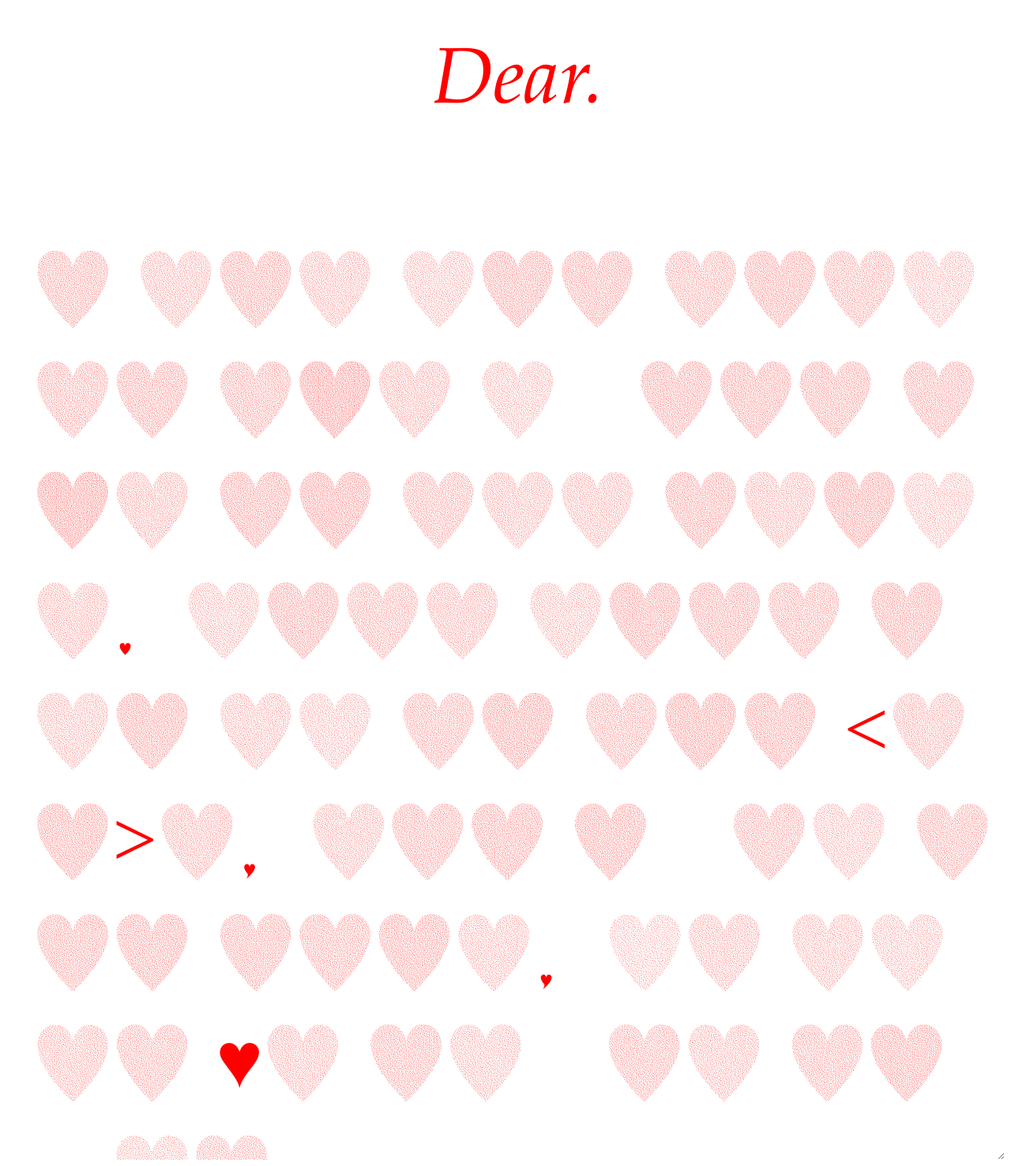
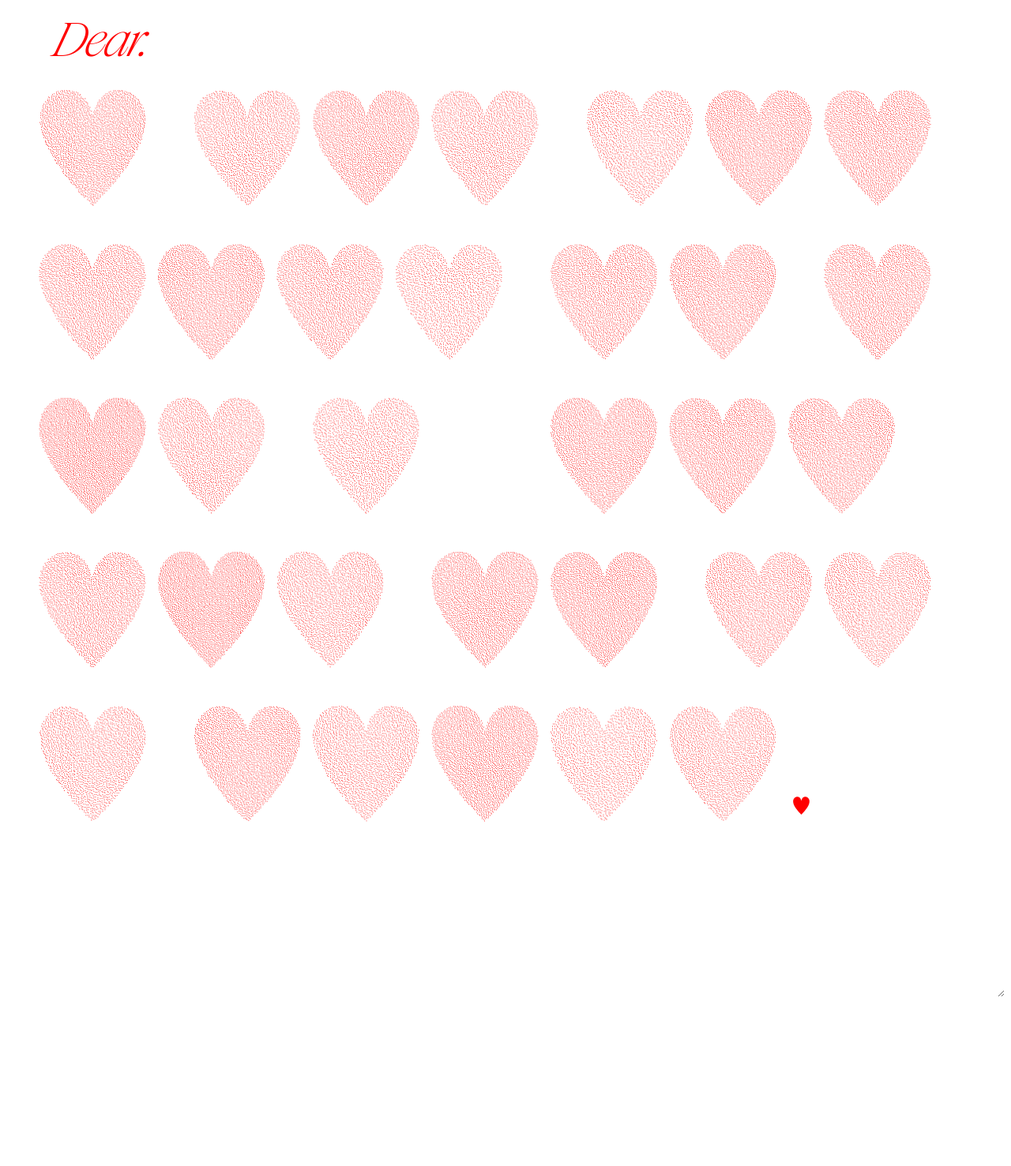
Before and after one commit to boththumbsdown/boththumbsdown, a PHP site: page /nong.html in a window 1280 px wide. Shown: the whole page at 79% size. After the commit the page ends 1262 px from the top, so only its background shows below. Run offline with PHP 8.4, Linux system fonts and the light colour scheme.

Commit message:
nong complete v1

```diff
--- a/nong.css
+++ b/nong.css
@@ -5,17 +5,26 @@ font-family:'nong';
 src: url("nong-Regular.woff2") format('woff2');
 }
 
+@font-face{
+font-family: 'dear';
+src: url("dear.woff2") format('woff2');
+}
+
 p {
-	font-family: 'garamond';
-	font-size: 100px;
+	font-family: 'dear';
+	font-size: 60px;
+	margin-bottom: 0px;
+	margin-left: 25px;
+	letter-spacing:-1px;
 	color: #ff0000;
+	text-align:left;
 }
 
 body{
 	font-family: 'nong';
 	margin-top: 20px;
 	margin-left: 40px;
-	line-height: 1.75em;
+	line-height: -1em;
 	letter-spacing:0.5px;
 	font-size:100px;
 	text-align:center;
@@ -23,12 +32,11 @@ body{
 
 .nongfont{
 	font-family: 'nong';
-	font-weight: normal;
 	color: #ff0000;
 	border:none;
-	line-height: 1.4em;
+	line-height: 1.3em;
 	letter-spacing:0.5px;
-	font-size: 100px;
+	font-size: 150px;
 
 }
 
--- a/nong.html
+++ b/nong.html
@@ -4,13 +4,14 @@
 		<title>농체</title>
 	</head>
 
-	<p><i>Dear.</i></p>
 
 	<body>
 		<link rel="stylesheet" href="nong.css"  type="text/css">
 
+		<p><i>Dear.</i></p>
+
 		<div>
-		<textarea name="nong" class="nongfont" spellcheck="false">본 작업은 사랑을 전달하기 위한 새빨간 거짓말들을 새빨간 예쁜 하트로 대신합니다. 사랑하는 사람에게 편지를 쓰기 위해 개발된 <농체>는, 어떠한 달콤하고 앙큼한 문장들도, 그저 각기 다른 ♥로 타이핑되어 표현됩니다.
+		<textarea name="nong" class="nongfont" spellcheck="false">본 작업은 사랑을 전달하기 위한 새빨간 거짓말들을 새빨간 예쁜 하트로 대신합니다.
 		</textarea>
 	</body>
 </html>
```
Also changed, not shown: dear.woff2 (added).
